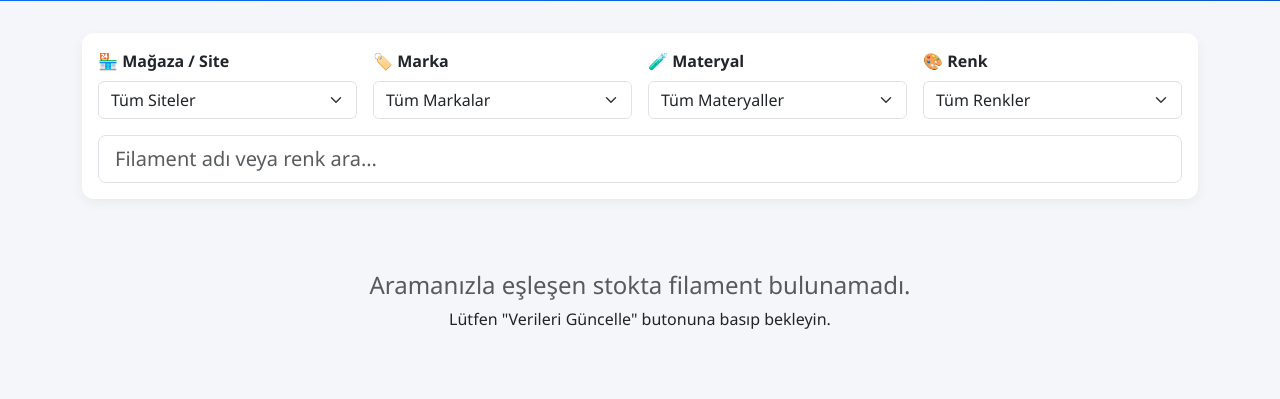
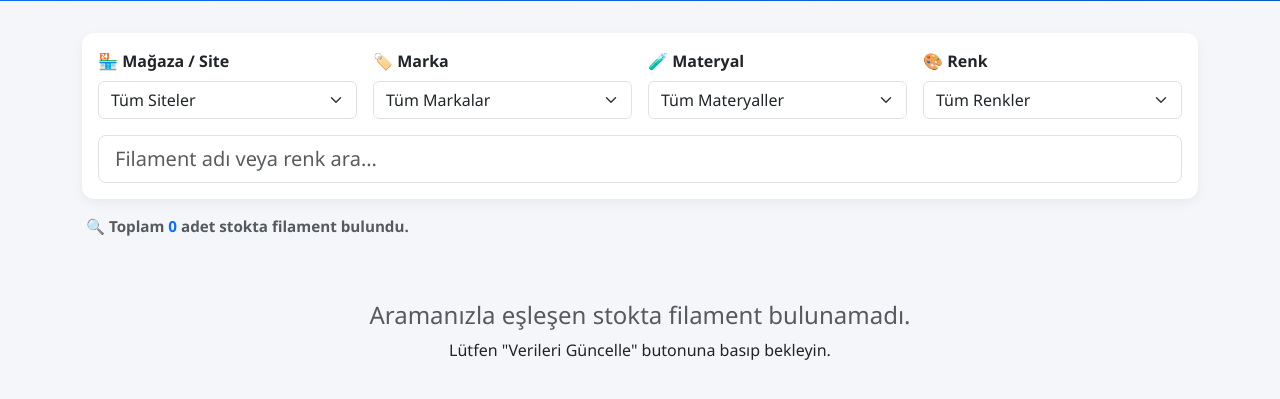
Before and after one commit to Cordamauro/filament-robotu, a Flask app: page / in a window 1280 px wide. Shown: the part 255-654 px from the top of the page. Run offline with Flask 3, Linux system fonts and the light colour scheme; data that the repository does not hold is empty.

Commit message:
Update index.html

```diff
--- a/templates/index.html
+++ b/templates/index.html
@@ -14,6 +14,7 @@
         .product-img { max-height: 100%; max-width: 100%; object-fit: contain; }
         .price-tag { font-size: 1.3rem; font-weight: bold; color: #198754; }
         .stock-badge { position: absolute; top: 10px; right: 10px; font-size: 0.75rem; }
+        .result-count-bar { font-size: 0.95rem; color: #495057; font-weight: 600; margin-bottom: 1rem; }
     </style>
 </head>
 <body>
@@ -29,7 +30,7 @@
 
 <div class="container mb-5">
     <!-- FİLTRELEME BÖLÜMÜ -->
-    <div class="card p-3 mb-4">
+    <div class="card p-3 mb-3">
         <div class="row g-3">
             <div class="col-md-3">
                 <label class="form-label fw-bold">🏪 Mağaza / Site</label>
@@ -63,6 +64,11 @@
                 <input type="text" id="searchQuery" class="form-control form-control-lg" placeholder="Filament adı veya renk ara..." onkeyup="loadProducts()">
             </div>
         </div>
+    </div>
+
+    <!-- BULUNAN ÜRÜN SAYSINI GÖSTEREN BANT -->
+    <div class="d-flex justify-content-between align-items-center px-1">
+        <div id="resultCount" class="result-count-bar text-muted">Aranıyor...</div>
     </div>
 
     <!-- ÜRÜN LİSTESİ -->
@@ -112,6 +118,9 @@ async function loadProducts() {
 
     const res = await fetch(url);
     const products = await res.json();
+
+    const countBar = document.getElementById('resultCount');
+    countBar.innerHTML = `🔍 Toplam <span class="text-primary fw-bold">${products.length}</span> adet stokta filament bulundu.`;
 
     const list = document.getElementById('productList');
     if (products.length === 0) {
```
